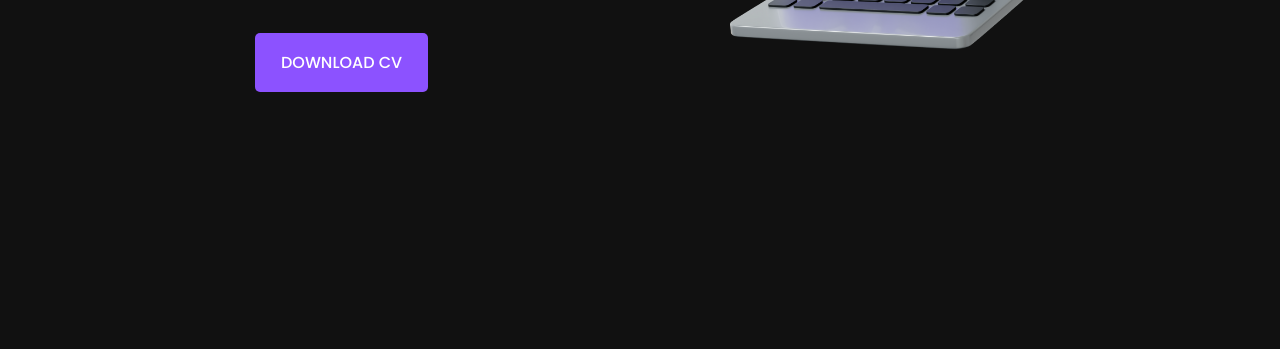
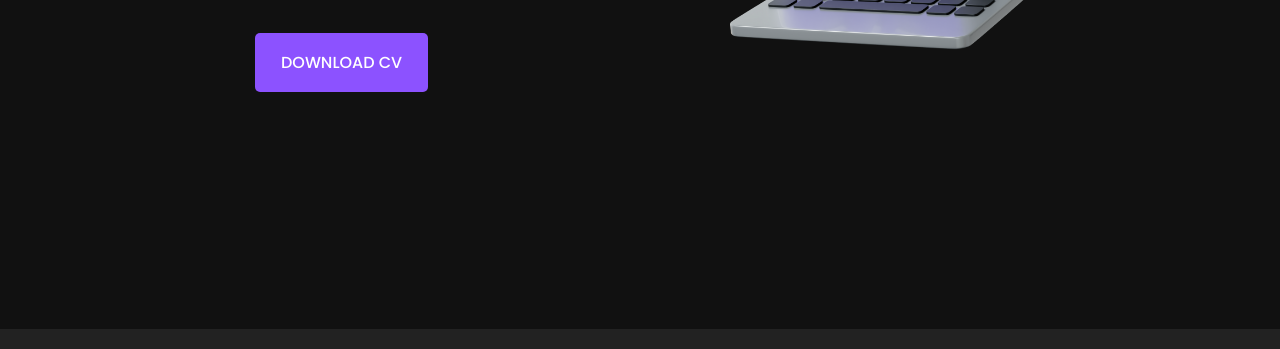
Before and after one commit to kvargazs/portfolio, a plain HTML site: page index.html in a window 1280 px wide. Shown: the part 451-800 px from the top of the page. Drawn offline with nearby package versions, Linux system fonts and the light colour scheme.

Commit message:
Add files via upload

```diff
--- a/styles/home.css
+++ b/styles/home.css
@@ -3,7 +3,7 @@
     display: flex;
     justify-content: center;
     align-items: center;
-    padding: 100px 200px 160px 100px;
+    padding: 100px 200px 130px 100px;
     background-color: var(--cor-de-fundo-primaria);
 }
 
```
